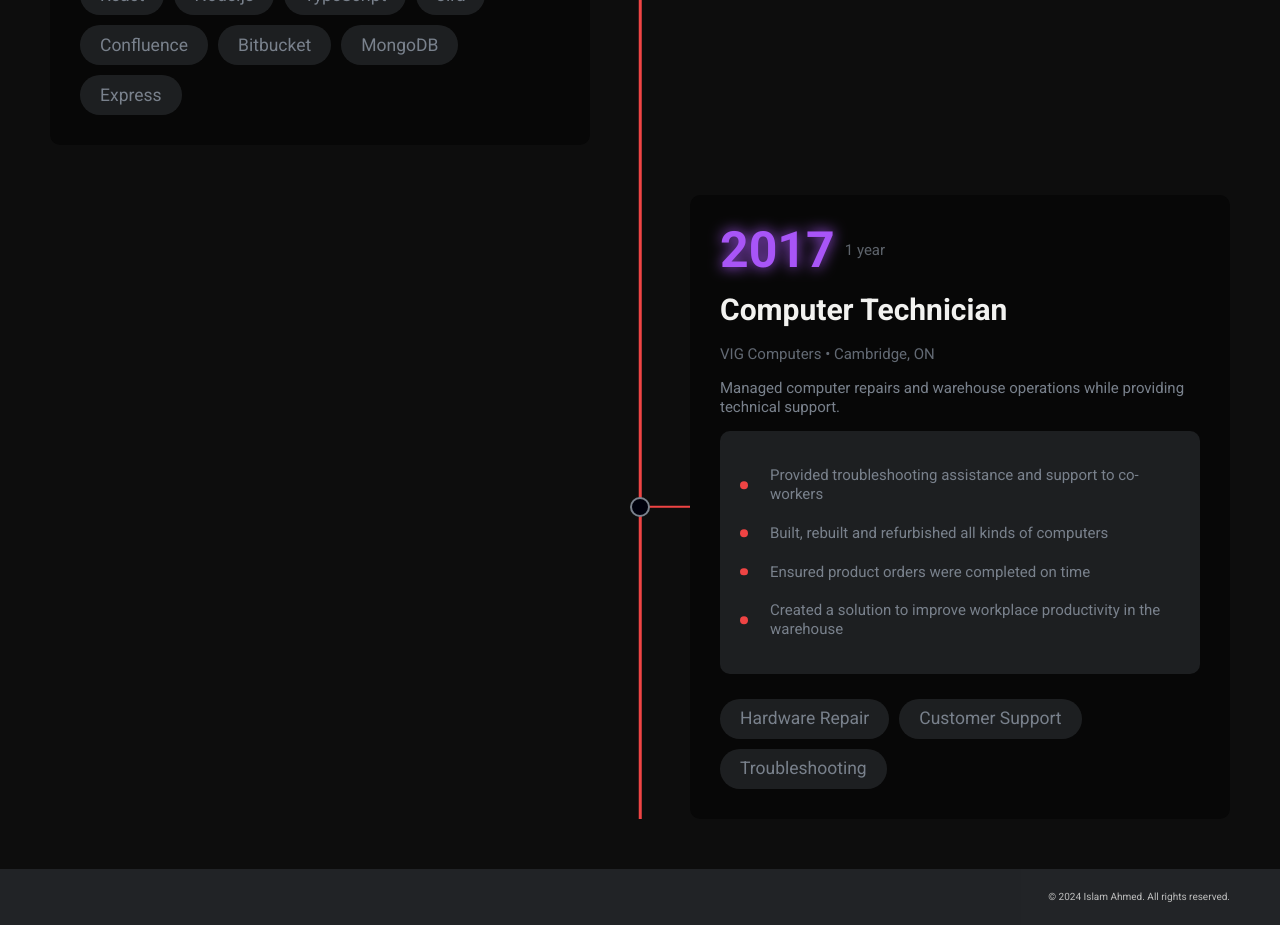
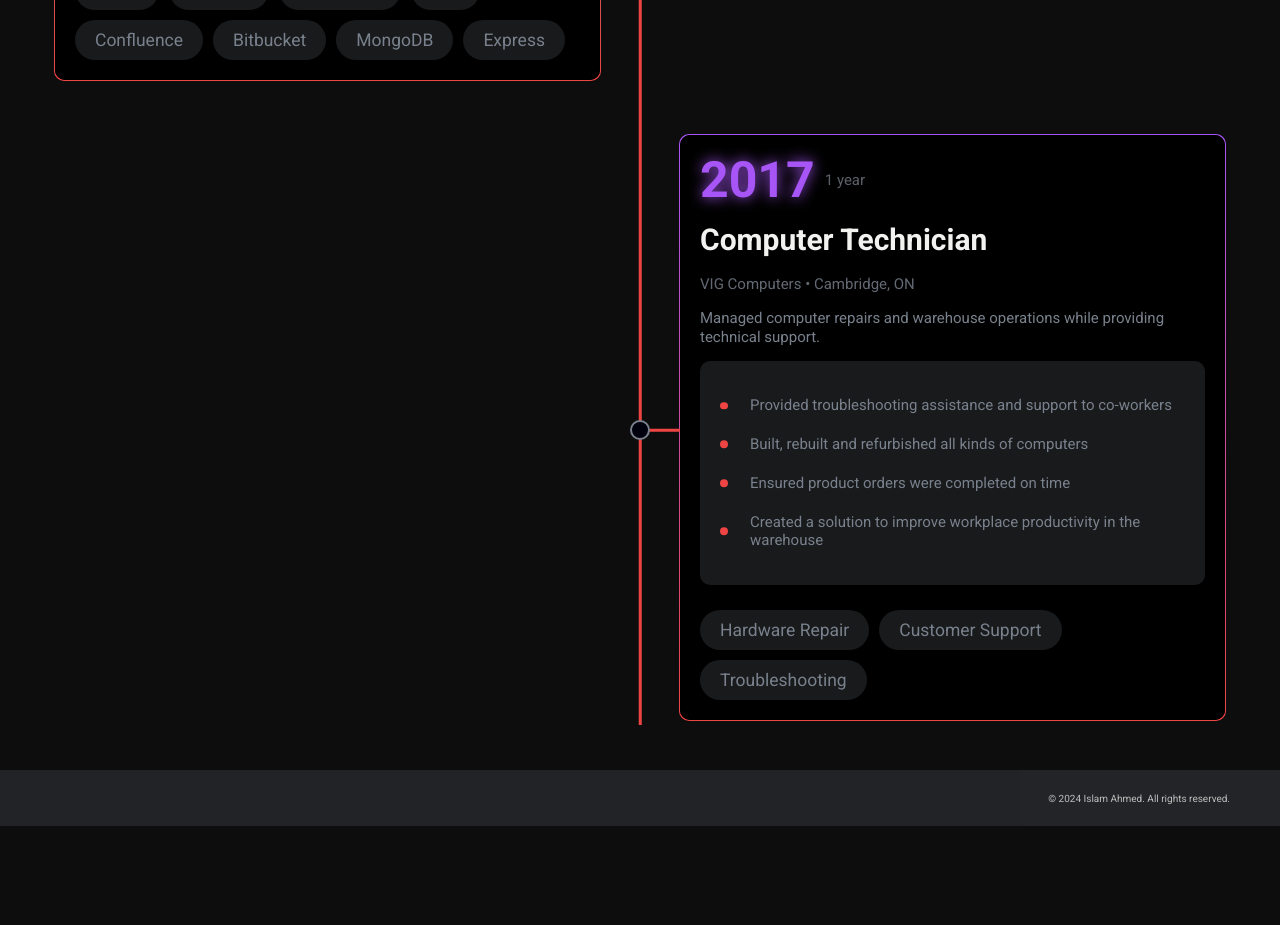
Before and after one commit to Babywise/islamahmed.ca, a React (Vite) app: page / in a window 1280 px wide. Shown: the part 1560-2485 px from the top of the page. After the commit the page ends 2386 px from the top, so only its background shows below. Built offline with nearby package versions, Linux system fonts and the light colour scheme.

Commit message:
IA-75 added borders with gradients

```diff
--- a/src/components/timeline/Timeline.css
+++ b/src/components/timeline/Timeline.css
@@ -4,7 +4,7 @@
 @layer components {
   /* Timeline Container */
   .timeline-container {
-    @apply relative w-full text-xs;
+    @apply relative top-1 w-full text-base sm:text-xs;
 
     /* Vertical Line */
     @apply after:absolute after:left-4 after:top-0;
@@ -16,7 +16,7 @@
   /* Timeline Items */
   .timeline-item {
     @apply relative mb-10 w-full pl-16 pr-0;
-    @apply sm:w-1/2 sm:pl-0 sm:pr-[50px];
+    @apply sm:w-1/2 sm:pb-1 sm:pl-1 sm:pr-8;
 
     /* Horizontal Line */
     @apply before:absolute before:left-4 before:top-1/2 before:-translate-y-1/2;
@@ -34,7 +34,7 @@
 
   .timeline-item:nth-child(even) {
     @apply ml-0;
-    @apply sm:ml-[50%] sm:pl-[50px] sm:pr-0;
+    @apply sm:ml-[50%] sm:pb-1 sm:pl-8 sm:pr-1;
 
     @apply before:left-4;
     @apply sm:before:left-0 sm:before:right-auto;
@@ -45,8 +45,27 @@
 
   /* Timeline Cards */
   .timeline-card {
-    @apply relative rounded-lg p-6;
-    @apply bg-general-100/50;
+    @apply relative rounded-lg p-4;
+    @apply bg-general-100;
+
+    /* Border */
+    @apply before:-z-[1];
+    @apply before:absolute before:inset-[-1px];
+    @apply before:rounded-lg;
+    @apply before:p-[1px];
+
+    @apply after:-z-[1];
+    @apply after:absolute after:inset-[0px] after:rounded-lg after:bg-general-100;
+  }
+
+  .timeline-card#card-2024 {
+    /* Border Color */
+    @apply before:bg-gradient-to-b before:from-cyan-500 before:to-red-500;
+  }
+
+  .timeline-card#card-2017 {
+    /* Border Color */
+    @apply before:bg-gradient-to-b before:from-purple-500 before:to-red-500;
   }
 
   /* Year Section */
```
